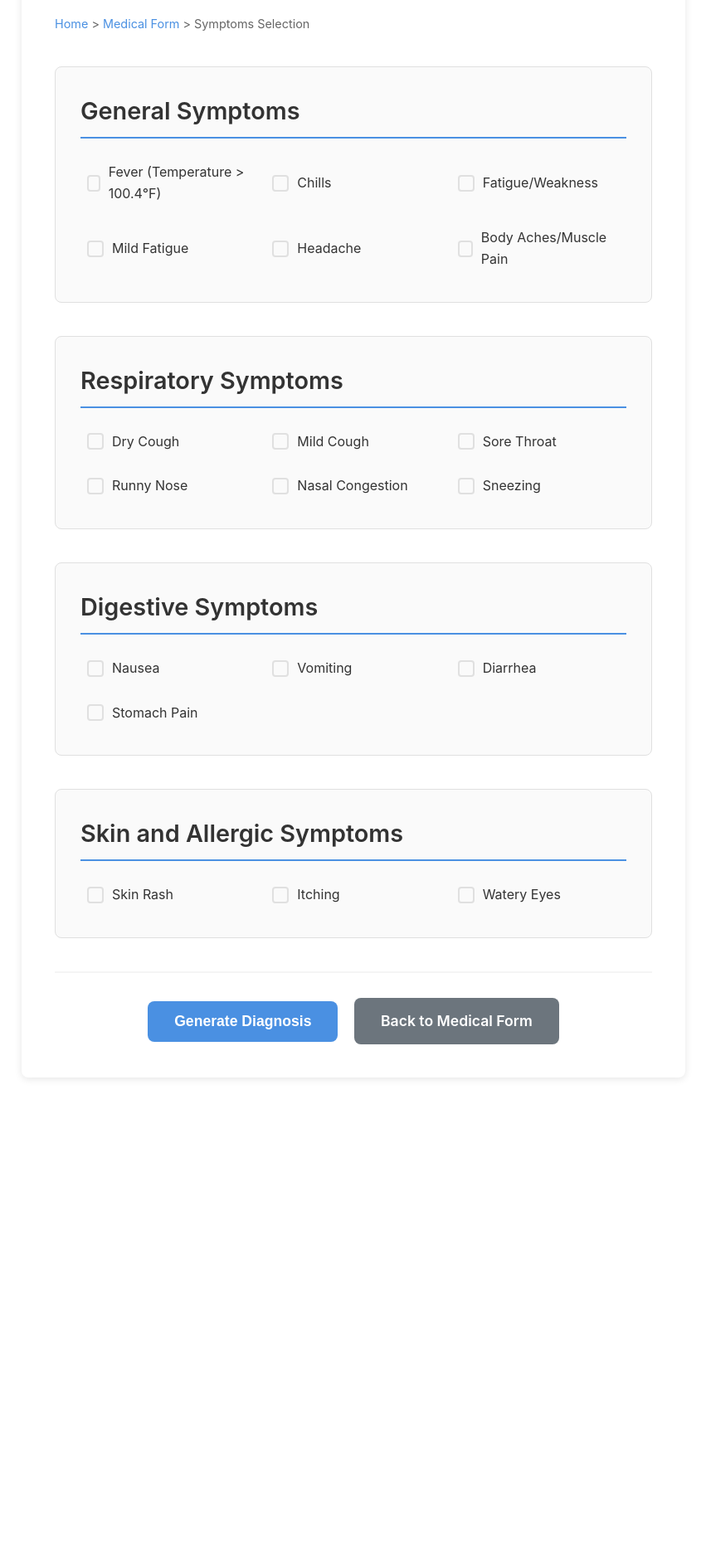
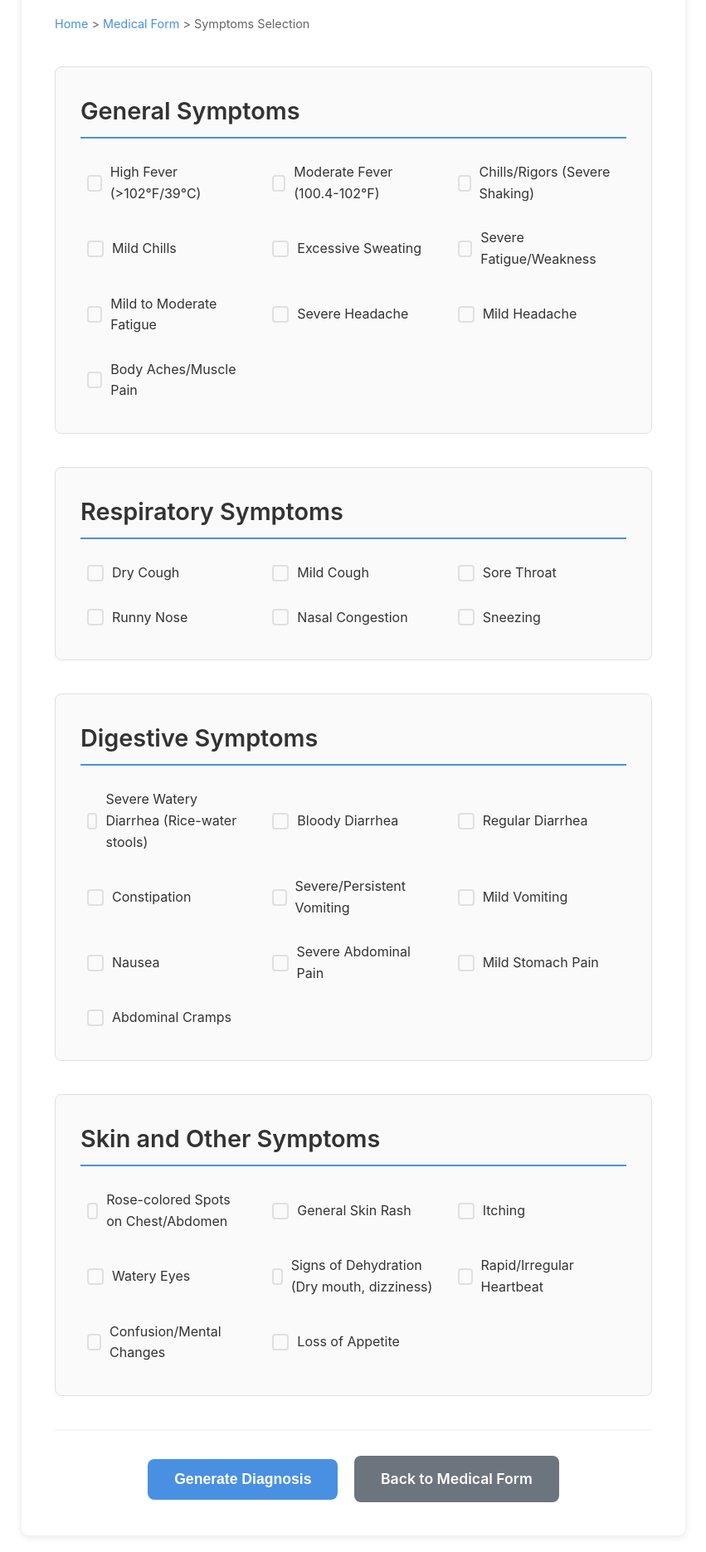
Before and after one commit to Samuelab715/HealthScan, a Flask app: page /symptoms in a window 1280 px wide. Shown: the part 217-2088 px from the top of the page at 83% size, without its empty margins (214-1065 px from the left). Before the commit the page ends 1518 px from the top, so only its background shows below. Run offline with Flask 3, Linux system fonts and the light colour scheme; the visitor is signed in with stand-in values (Sample User, id 1).

Commit message:
Add Ghana-specific illnesses and symptoms to the medical diagnosis system
Update the diagnosis engine in app.py to include Malaria, Typhoid, and Cholera with relevant symptoms. Modify symptoms.html to display new symptom checkboxes and update CSS for potential emergency warnings.

Replit-Commit-Author: Agent
Replit-Commit-Session-Id: 2bffa3cc-24ce-40b2-bc53-cf9debbd7944
Replit-Commit-Checkpoint-Type: full_checkpoint
Replit-Commit-Screenshot-Url: https://storage.googleapis.com/screenshot-production-us-central1/d0b25b36-46cf-4fcd-8515-2ef32a35c2a0/2bffa3cc-24ce-40b2-bc53-cf9debbd7944/ynhRv2Y

```diff
--- a/app.py
+++ b/app.py
@@ -117,46 +117,97 @@ def diagnose():
 def generate_diagnosis(medical_data, symptoms):
     """Generate diagnostic recommendations based on medical info and symptoms"""
 
-    # Define common conditions and their associated symptoms
+    # Define Ghana-relevant conditions and their associated symptoms
     conditions = {
+        'Malaria': {
+            'symptoms': ['high_fever', 'chills_rigors', 'sweating', 'severe_headache', 'body_aches', 'nausea', 'vomiting', 'severe_fatigue'],
+            'severity': 'Moderate to Severe',
+            'recommendations': [
+                'Seek immediate medical attention for proper diagnosis and treatment',
+                'Get tested for malaria parasites (rapid diagnostic test or microscopy)',
+                'Take prescribed antimalarial medication as directed',
+                'Stay hydrated and rest in a cool environment',
+                'Use mosquito nets and repellents to prevent reinfection',
+                'Monitor for severe complications (cerebral malaria signs)'
+            ]
+        },
+        'Typhoid Fever': {
+            'symptoms': ['high_fever', 'severe_headache', 'abdominal_pain', 'rose_colored_spots', 'diarrhea', 'constipation', 'severe_fatigue', 'loss_of_appetite'],
+            'severity': 'Severe',
+            'recommendations': [
+                'Seek immediate medical attention for proper diagnosis',
+                'Get blood culture or Widal test for confirmation',
+                'Take prescribed antibiotics for full duration',
+                'Maintain strict hygiene and safe water/food practices',
+                'Stay well hydrated and get adequate nutrition',
+                'Isolate to prevent spread to others'
+            ]
+        },
+        'Cholera': {
+            'symptoms': ['severe_watery_diarrhea', 'severe_vomiting', 'dehydration', 'abdominal_cramps', 'rapid_heartbeat'],
+            'severity': 'Severe',
+            'recommendations': [
+                'Seek immediate emergency medical care',
+                'Start oral rehydration solution (ORS) immediately',
+                'Get intravenous fluids if severely dehydrated',
+                'Take prescribed antibiotics if recommended',
+                'Maintain strict hygiene to prevent spread',
+                'Report to health authorities for public health response'
+            ]
+        },
+        'Gastroenteritis (Food Poisoning)': {
+            'symptoms': ['nausea', 'vomiting', 'diarrhea', 'stomach_pain', 'abdominal_cramps', 'fatigue'],
+            'severity': 'Mild to Moderate',
+            'recommendations': [
+                'Stay hydrated with ORS or clean water',
+                'Follow BRAT diet (Bananas, Rice, Applesauce, Toast)',
+                'Rest and avoid dairy products temporarily',
+                'Seek medical attention if symptoms persist beyond 3 days',
+                'Practice food safety and proper hand hygiene'
+            ]
+        },
         'Common Cold': {
-            'symptoms': ['runny_nose', 'sneezing', 'sore_throat', 'mild_cough', 'mild_fatigue'],
+            'symptoms': ['runny_nose', 'sneezing', 'sore_throat', 'mild_cough', 'fatigue', 'headache'],
             'severity': 'Mild',
             'recommendations': [
-                'Rest and stay hydrated',
-                'Use over-the-counter cold medications as needed',
+                'Rest and stay well hydrated',
+                'Use steam inhalation for nasal congestion',
                 'Gargle with warm salt water for sore throat',
-                'Should resolve within 7-10 days'
+                'Should resolve within 7-10 days',
+                'Avoid close contact with others to prevent spread'
             ]
         },
         'Influenza (Flu)': {
-            'symptoms': ['fever', 'body_aches', 'fatigue', 'headache', 'dry_cough', 'chills'],
+            'symptoms': ['fever', 'body_aches', 'severe_fatigue', 'headache', 'dry_cough', 'chills'],
             'severity': 'Moderate',
             'recommendations': [
                 'Rest and get plenty of fluids',
-                'Consider antiviral medication if within 48 hours of symptom onset',
-                'Monitor temperature and seek medical attention if symptoms worsen',
-                'Isolation recommended to prevent spread'
+                'Consider antiviral medication if within 48 hours',
+                'Monitor temperature and seek care if symptoms worsen',
+                'Isolation recommended to prevent spread',
+                'Get annual flu vaccination for prevention'
             ]
         },
         'Upper Respiratory Infection': {
-            'symptoms': ['sore_throat', 'runny_nose', 'mild_cough', 'sneezing', 'nasal_congestion'],
+            'symptoms': ['sore_throat', 'runny_nose', 'mild_cough', 'sneezing', 'nasal_congestion', 'headache'],
             'severity': 'Mild to Moderate',
             'recommendations': [
                 'Rest and stay hydrated',
-                'Use decongestants or saline rinses for nasal congestion',
+                'Use steam inhalation for congestion relief',
                 'Warm beverages may help soothe throat',
-                'See a doctor if symptoms persist beyond 10 days'
+                'See a doctor if symptoms persist beyond 10 days',
+                'Maintain good hygiene to prevent spread'
             ]
         },
-        'Gastroenteritis': {
-            'symptoms': ['nausea', 'vomiting', 'diarrhea', 'stomach_pain', 'mild_fatigue'],
-            'severity': 'Mild to Moderate',
+        'Dehydration/Heat Illness': {
+            'symptoms': ['dehydration', 'rapid_heartbeat', 'confusion', 'severe_fatigue', 'headache'],
+            'severity': 'Moderate to Severe',
             'recommendations': [
-                'Stay hydrated with clear fluids',
-                'Follow BRAT diet (Bananas, Rice, Applesauce, Toast)',
-                'Rest and avoid dairy products temporarily',
-                'Seek medical attention if dehydration occurs'
+                'Move to a cool, shaded area immediately',
+                'Drink ORS or clean water in small, frequent sips',
+                'Seek medical attention if symptoms are severe',
+                'Avoid strenuous activity during hot weather',
+                'Wear light-colored, loose clothing in hot weather'
             ]
         },
         'Allergic Reaction': {
@@ -166,7 +217,8 @@ def generate_diagnosis(medical_data, symptoms):
                 'Avoid known allergens',
                 'Use antihistamines as directed',
                 'Apply cool compresses to affected skin areas',
-                'Seek immediate medical attention for severe reactions'
+                'Seek immediate medical attention for severe reactions',
+                'Keep a record of triggers for future prevention'
             ]
         }
     }
--- a/templates/symptoms.html
+++ b/templates/symptoms.html
@@ -35,29 +35,49 @@
 
                 <div class="checkbox-group">
                     <label class="checkbox-label">
+                        <input type="checkbox" name="symptoms" value="high_fever">
+                        <span class="checkmark"></span>
+                        High Fever (>102°F/39°C)
+                    </label>
+                    <label class="checkbox-label">
                         <input type="checkbox" name="symptoms" value="fever">
                         <span class="checkmark"></span>
-                        Fever (Temperature > 100.4°F)
+                        Moderate Fever (100.4-102°F)
+                    </label>
+                    <label class="checkbox-label">
+                        <input type="checkbox" name="symptoms" value="chills_rigors">
+                        <span class="checkmark"></span>
+                        Chills/Rigors (Severe Shaking)
                     </label>
                     <label class="checkbox-label">
                         <input type="checkbox" name="symptoms" value="chills">
                         <span class="checkmark"></span>
-                        Chills
+                        Mild Chills
+                    </label>
+                    <label class="checkbox-label">
+                        <input type="checkbox" name="symptoms" value="sweating">
+                        <span class="checkmark"></span>
+                        Excessive Sweating
+                    </label>
+                    <label class="checkbox-label">
+                        <input type="checkbox" name="symptoms" value="severe_fatigue">
+                        <span class="checkmark"></span>
+                        Severe Fatigue/Weakness
                     </label>
                     <label class="checkbox-label">
                         <input type="checkbox" name="symptoms" value="fatigue">
                         <span class="checkmark"></span>
-                        Fatigue/Weakness
+                        Mild to Moderate Fatigue
                     </label>
                     <label class="checkbox-label">
-                        <input type="checkbox" name="symptoms" value="mild_fatigue">
+                        <input type="checkbox" name="symptoms" value="severe_headache">
                         <span class="checkmark"></span>
-                        Mild Fatigue
+                        Severe Headache
                     </label>
                     <label class="checkbox-label">
                         <input type="checkbox" name="symptoms" value="headache">
                         <span class="checkmark"></span>
-                        Headache
+                        Mild Headache
                     </label>
                     <label class="checkbox-label">
                         <input type="checkbox" name="symptoms" value="body_aches">
@@ -111,37 +131,72 @@
 
                 <div class="checkbox-group">
                     <label class="checkbox-label">
+                        <input type="checkbox" name="symptoms" value="severe_watery_diarrhea">
+                        <span class="checkmark"></span>
+                        Severe Watery Diarrhea (Rice-water stools)
+                    </label>
+                    <label class="checkbox-label">
+                        <input type="checkbox" name="symptoms" value="bloody_diarrhea">
+                        <span class="checkmark"></span>
+                        Bloody Diarrhea
+                    </label>
+                    <label class="checkbox-label">
+                        <input type="checkbox" name="symptoms" value="diarrhea">
+                        <span class="checkmark"></span>
+                        Regular Diarrhea
+                    </label>
+                    <label class="checkbox-label">
+                        <input type="checkbox" name="symptoms" value="constipation">
+                        <span class="checkmark"></span>
+                        Constipation
+                    </label>
+                    <label class="checkbox-label">
+                        <input type="checkbox" name="symptoms" value="severe_vomiting">
+                        <span class="checkmark"></span>
+                        Severe/Persistent Vomiting
+                    </label>
+                    <label class="checkbox-label">
+                        <input type="checkbox" name="symptoms" value="vomiting">
+                        <span class="checkmark"></span>
+                        Mild Vomiting
+                    </label>
+                    <label class="checkbox-label">
                         <input type="checkbox" name="symptoms" value="nausea">
                         <span class="checkmark"></span>
                         Nausea
                     </label>
                     <label class="checkbox-label">
-                        <input type="checkbox" name="symptoms" value="vomiting">
+                        <input type="checkbox" name="symptoms" value="abdominal_pain">
                         <span class="checkmark"></span>
-                        Vomiting
-                    </label>
-                    <label class="checkbox-label">
-                        <input type="checkbox" name="symptoms" value="diarrhea">
-                        <span class="checkmark"></span>
-                        Diarrhea
+                        Severe Abdominal Pain
                     </label>
                     <label class="checkbox-label">
                         <input type="checkbox" name="symptoms" value="stomach_pain">
                         <span class="checkmark"></span>
-                        Stomach Pain
+                        Mild Stomach Pain
+                    </label>
+                    <label class="checkbox-label">
+                        <input type="checkbox" name="symptoms" value="abdominal_cramps">
+                        <span class="checkmark"></span>
+                        Abdominal Cramps
                     </label>
                 </div>
             </section>
 
-            <!-- Skin and Allergic Symptoms -->
+            <!-- Skin and Other Symptoms -->
             <section class="form-section">
-                <h2>Skin and Allergic Symptoms</h2>
+                <h2>Skin and Other Symptoms</h2>
 
                 <div class="checkbox-group">
                     <label class="checkbox-label">
+                        <input type="checkbox" name="symptoms" value="rose_colored_spots">
+                        <span class="checkmark"></span>
+                        Rose-colored Spots on Chest/Abdomen
+                    </label>
+                    <label class="checkbox-label">
                         <input type="checkbox" name="symptoms" value="skin_rash">
                         <span class="checkmark"></span>
-                        Skin Rash
+                        General Skin Rash
                     </label>
                     <label class="checkbox-label">
                         <input type="checkbox" name="symptoms" value="itching">
@@ -152,6 +207,26 @@
                         <input type="checkbox" name="symptoms" value="watery_eyes">
                         <span class="checkmark"></span>
                         Watery Eyes
+                    </label>
+                    <label class="checkbox-label">
+                        <input type="checkbox" name="symptoms" value="dehydration">
+                        <span class="checkmark"></span>
+                        Signs of Dehydration (Dry mouth, dizziness)
+                    </label>
+                    <label class="checkbox-label">
+                        <input type="checkbox" name="symptoms" value="rapid_heartbeat">
+                        <span class="checkmark"></span>
+                        Rapid/Irregular Heartbeat
+                    </label>
+                    <label class="checkbox-label">
+                        <input type="checkbox" name="symptoms" value="confusion">
+                        <span class="checkmark"></span>
+                        Confusion/Mental Changes
+                    </label>
+                    <label class="checkbox-label">
+                        <input type="checkbox" name="symptoms" value="loss_of_appetite">
+                        <span class="checkmark"></span>
+                        Loss of Appetite
                     </label>
                 </div>
             </section>
```
Also changed, not shown: static/style.css (+42 -0 lines).
